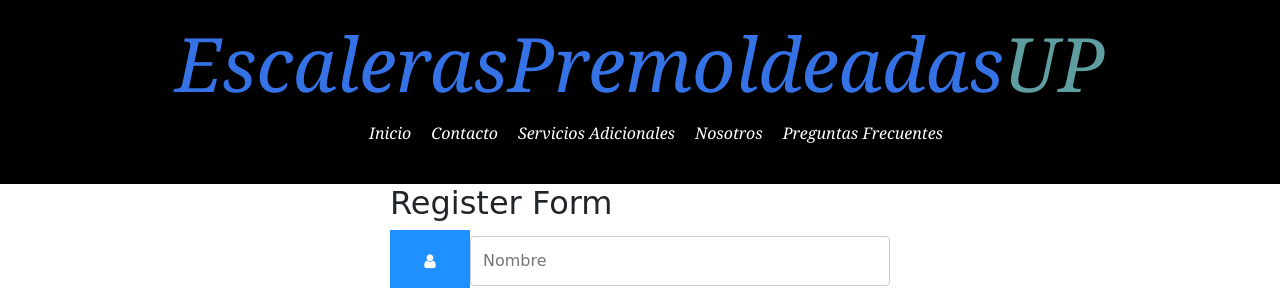
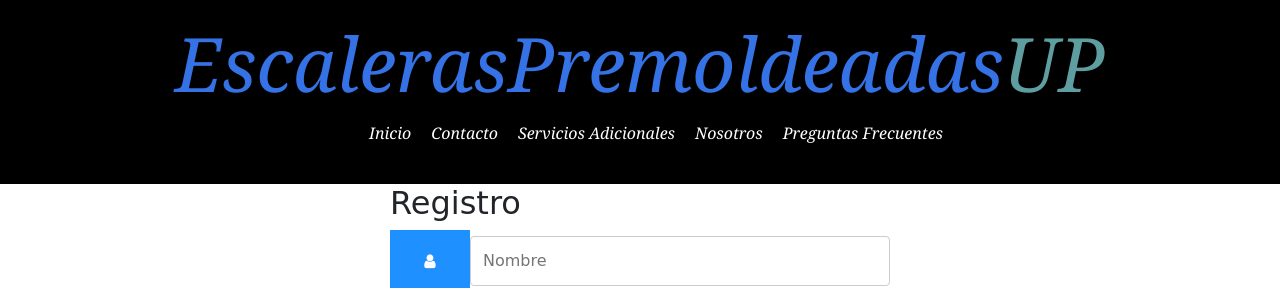
Before and after one commit to sebastianhildt/EscalerasPremoldeadasUP, a website: page pages/contacto.html in a window 1280 px wide. Shown: the top 288 px of the page. Drawn offline with nearby package versions, Linux system fonts and the light colour scheme; a web font is replaced by a local one.

Commit message:
registro cambio

```diff
--- a/pages/contacto.html
+++ b/pages/contacto.html
@@ -28,7 +28,7 @@
     </header>
     <main>
         <form action="/action_page.php" style="max-width:500px;margin:auto">
-            <h2>Register Form</h2>
+            <h2>Registro</h2>
             <div class="input-container">
                 <i class="fa fa-user icon"></i>
                 <input class="input-field" type="text" placeholder="Nombre" name="usrnm">
```
